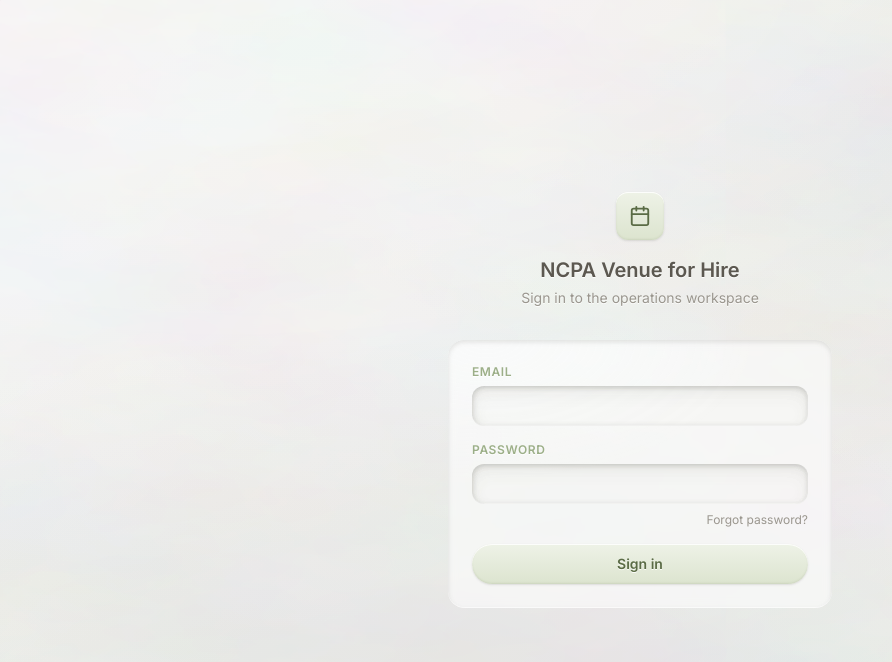
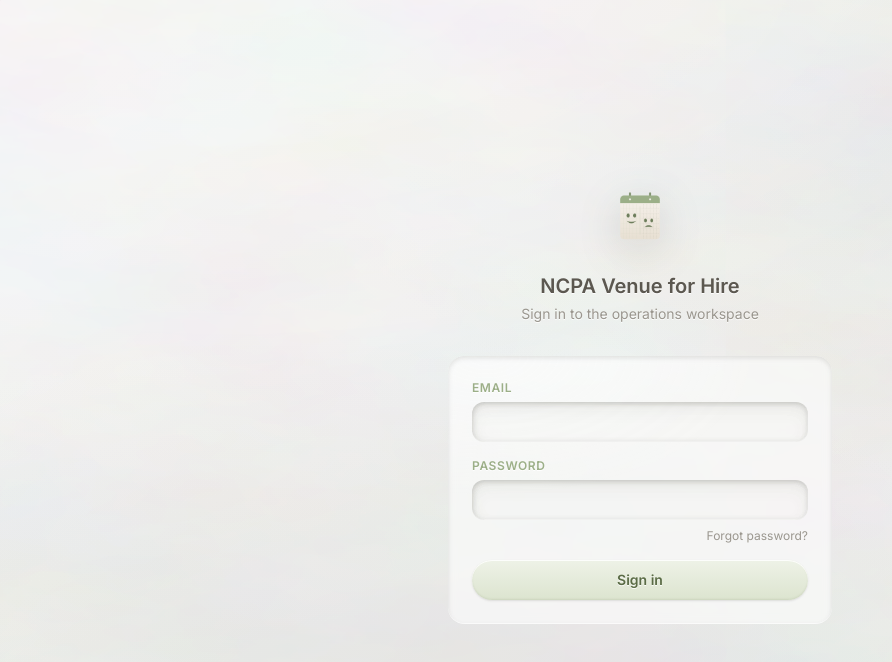
Before and after one commit to ashwinjyoti-ship-it/hire-flow-ncpa, a React (Vite) app: page /login in a window 1280 px wide. Shown: the top 662 px of the page, without its empty margins (0-892 px from the left). Built offline with nearby package versions, Linux system fonts and the light colour scheme.

Commit message:
Add venue hire logo to app branding

```diff
--- /dev/null
+++ b/src/components/BrandLogo.tsx
@@ -0,0 +1,10 @@
+type BrandLogoProps = {
+  className?: string;
+  alt?: string;
+};
+
+export function BrandLogo({ className = "", alt = "NCPA Venue for Hire logo" }: BrandLogoProps) {
+  const classes = ["block h-auto w-full object-contain", className].filter(Boolean).join(" ");
+
+  return <img src="/venue-hire-logo.png" alt={alt} className={classes} />;
+}
--- a/src/components/shell/Topbar.tsx
+++ b/src/components/shell/Topbar.tsx
@@ -3,6 +3,7 @@
 import { useAuth, logout } from "../../lib/auth";
 import { describeAccess } from "../../../worker/lib/rbac";
 import { apiGet, apiPost } from "../../lib/api";
+import { BrandLogo } from "../BrandLogo";
 
 type NotificationRow = {
   id: string;
@@ -46,11 +47,8 @@
             </svg>
           </button>
           <Link to="/dashboard" className="flex min-w-0 items-center gap-3">
-            <div className="flex h-9 w-9 shrink-0 items-center justify-center rounded-xl bg-sage-btn text-sage-text carved-btn-sage">
-              <svg width="18" height="18" viewBox="0 0 24 24" fill="none" stroke="currentColor" strokeWidth="2">
-                <rect x="3" y="4" width="18" height="18" rx="2" />
-                <path d="M3 10h18M8 2v4M16 2v4" strokeLinecap="round" />
-              </svg>
+            <div className="w-11 shrink-0">
+              <BrandLogo className="drop-shadow-[0_8px_16px_rgba(73,88,58,0.14)]" />
             </div>
             <div className="min-w-0 leading-tight">
               <div className="text-[13px] font-semibold uppercase tracking-wider2 text-sage etched">
--- a/src/pages/LoginPage.tsx
+++ b/src/pages/LoginPage.tsx
@@ -1,6 +1,7 @@
 import { useState } from "react";
 import { Link, useLocation } from "react-router-dom";
 import { MarbleBackdrop } from "../components/MarbleBackdrop";
+import { BrandLogo } from "../components/BrandLogo";
 
 type Phase = "credentials" | "mfa";
 
@@ -84,11 +85,8 @@
       <MarbleBackdrop />
       <div className="w-full max-w-sm">
         <div className="mb-8 text-center">
-          <div className="mx-auto mb-4 flex h-12 w-12 items-center justify-center rounded-xl bg-sage-btn text-sage-text carved-btn-sage">
-            <svg width="22" height="22" viewBox="0 0 24 24" fill="none" stroke="currentColor" strokeWidth="2">
-              <rect x="3" y="4" width="18" height="18" rx="2" />
-              <path d="M3 10h18M8 2v4M16 2v4" strokeLinecap="round" />
-            </svg>
+          <div className="mx-auto mb-4 w-20">
+            <BrandLogo className="drop-shadow-[0_10px_20px_rgba(73,88,58,0.16)]" />
           </div>
           <h1 className="text-xl font-semibold text-ink-primary etched-deep">NCPA Venue for Hire</h1>
           <p className="mt-1 text-sm text-ink-muted etched">
```
Also changed, not shown: public/venue-hire-logo.png (added).
